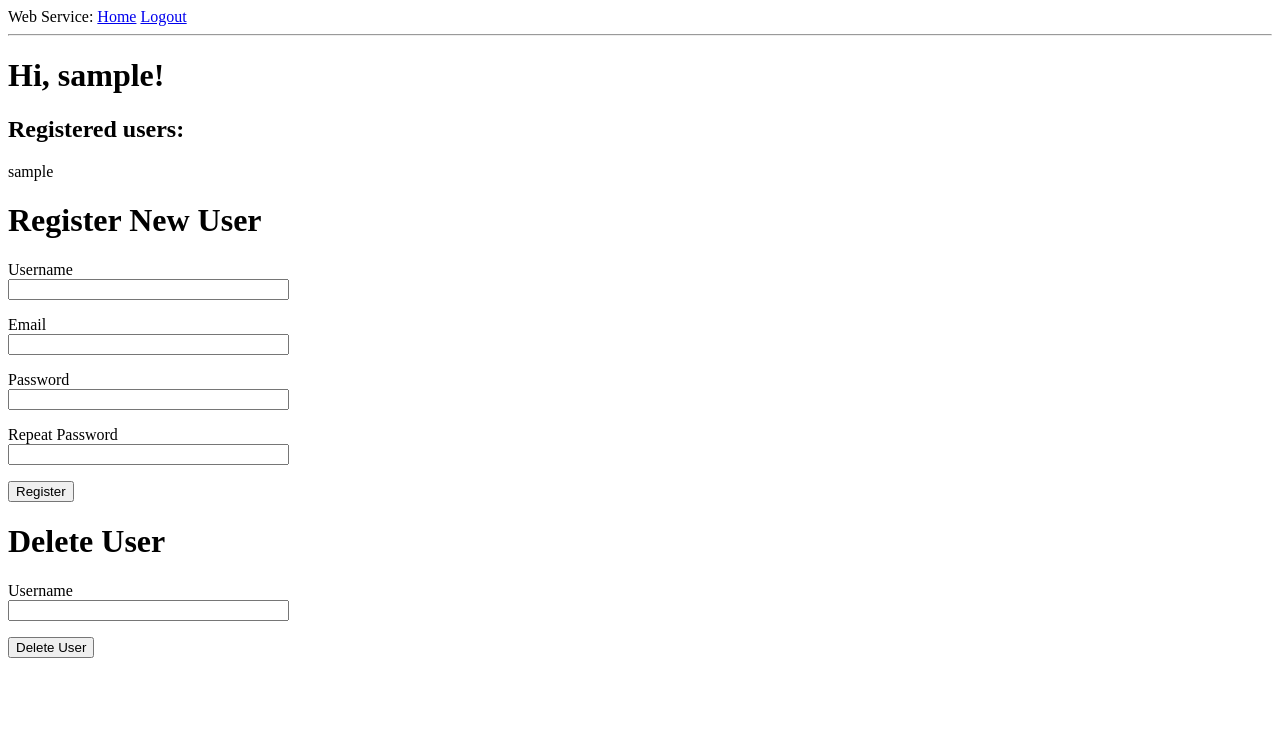
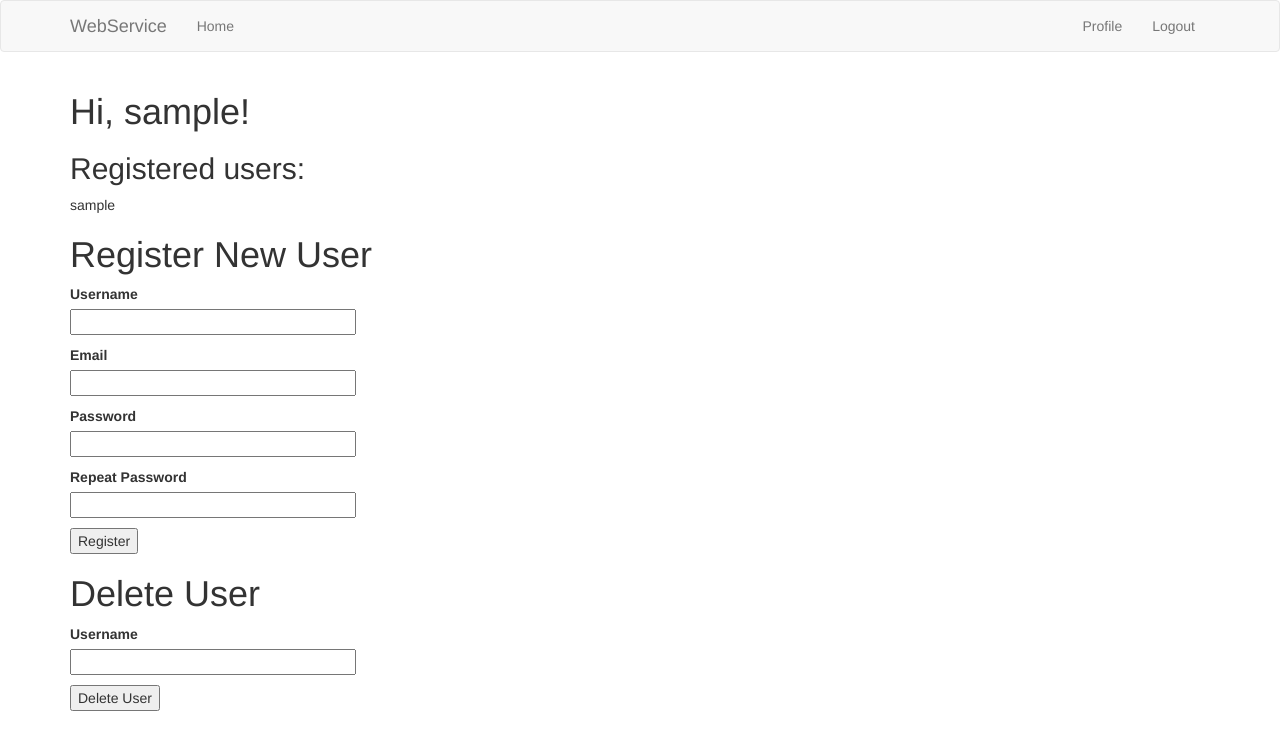
Before and after one commit to Smidels/WebService, a Flask app: page / in a window 1280 px wide. Shown: the top 750 px of the page. Run offline with Flask 2, Linux system fonts and the light colour scheme; the visitor is signed in with stand-in values (Sample User, id 1); data comes from the database, SQL or seed files in the repository; some libraries are stand-ins or nearby versions.

Commit message:
add bootstap

```diff
--- a/app/__init__.py
+++ b/app/__init__.py
@@ -3,6 +3,7 @@ from config import Config
 from flask_sqlalchemy import SQLAlchemy
 from flask_migrate import Migrate
 from flask_login import LoginManager
+from flask_bootstrap import Bootstrap
 
 
 app = Flask(__name__)
@@ -11,6 +12,7 @@ db = SQLAlchemy(app)
 migrate = Migrate(app, db)
 login = LoginManager(app)
 login.login_view = 'login'
+bootstrap = Bootstrap(app)
 
 
 from app import routes, models
--- a/app/templates/base.html
+++ b/app/templates/base.html
@@ -1,31 +1,49 @@
-<html>
-	<head>
-		{% if title %}
-		<title>{{ title }}</title>
-		{% else %}
-		<title>Welcome</title>
-		{% endif %}
-	</head>
-	<body>
-		<div>
-			Web Service:
-			<a href="{{ url_for('index') }}">Home</a>
-			{% if current_user.is_anonymous %}
-			<a href="{{ url_for('login') }}">Login</a>
-			{% else %}
-			<a href="{{ url_for('logout') }}">Logout</a>
-			{% endif %}
-		</div>
-		<hr>
+{% extends 'bootstrap/base.html' %}
+
+{% block title %}
+	{% if title %}{{ title }}{% else %}Welcome to Web Service{% endif %}
+{% endblock %}
+
+{% block navbar %}
+	<nav class="navbar navbar-default">
+		<div class="container">
+            <div class="navbar-header">
+                <button type="button" class="navbar-toggle collapsed" data-toggle="collapse" data-target="#bs-example-navbar-collapse-1" aria-expanded="false">
+                    <span class="sr-only">Toggle navigation</span>
+                    <span class="icon-bar"></span>
+                    <span class="icon-bar"></span>
+                    <span class="icon-bar"></span>
+                </button>
+                <a class="navbar-brand" href="{{ url_for('index') }}">WebService</a>
+            </div>
+            <div class="collapse navbar-collapse" id="bs-example-navbar-collapse-1">
+                <ul class="nav navbar-nav">
+                    <li><a href="{{ url_for('index') }}">Home</a></li>
+                </ul>
+                <ul class="nav navbar-nav navbar-right">
+                    {% if current_user.is_anonymous %}
+                    <li><a href="{{ url_for('login') }}">Login</a></li>
+                    {% else %}
+                    <li><a href="{{ url_for('index', username=current_user.username) }}">Profile</a></li>
+                    <li><a href="{{ url_for('logout') }}">Logout</a></li>
+                    {% endif %}
+                </ul>
+            </div>
+        </div>
+	</nav>
+{% endblock %}
+
+{% block content %}
+	<div class="container">
 		{% with messages = get_flashed_messages() %}
 		{% if messages %}
-		<ul>
 			{% for message in messages %}
-			<li>{{ message }}</li>
+			<div class="alert alert-info" role="alert">{{ message }}</div>
 			{% endfor %}
-		</ul>
 		{% endif %}
 		{% endwith %}
-		{% block content %}{% endblock %}
-	</body>
-</html>
+
+
+		{% block app_content %}{% endblock %}
+	</div>
+{% endblock %}
--- a/app/templates/index.html
+++ b/app/templates/index.html
@@ -1,19 +1,19 @@
 {% extends "base.html" %}
 
-{% block content %}
-	<div>
+{% block app_content %}
+
+<div class="content">
+	<div class="users">
 		<h1>Hi, {{ current_user.username }}!</h1>
 		<h2>Registered users:</h2>
 
 		{% for user in users %}
 		<p>{{ user.username }}</p>
 		{% endfor %}
-
-
 	</div>
 
 
-	<div>
+	<div class="register">
 		<h1>Register New User</h1>
 		<form action="" method="post">
 			{{ form1.hidden_tag() }}
@@ -49,7 +49,7 @@
 		</form>
 	</div>
 
-	<div>
+	<div class="delete">
 		<h1>Delete User</h1>
 		<form action="" method="post">
 			{{ form2.hidden_tag() }}
@@ -63,4 +63,6 @@
 			<p>{{ form2.delete() }}</p>
 		</form>
 	</div>
+</div>
+
 {% endblock %}
```
Also changed, not shown: app/templates/login.html (+9 -1 lines).
